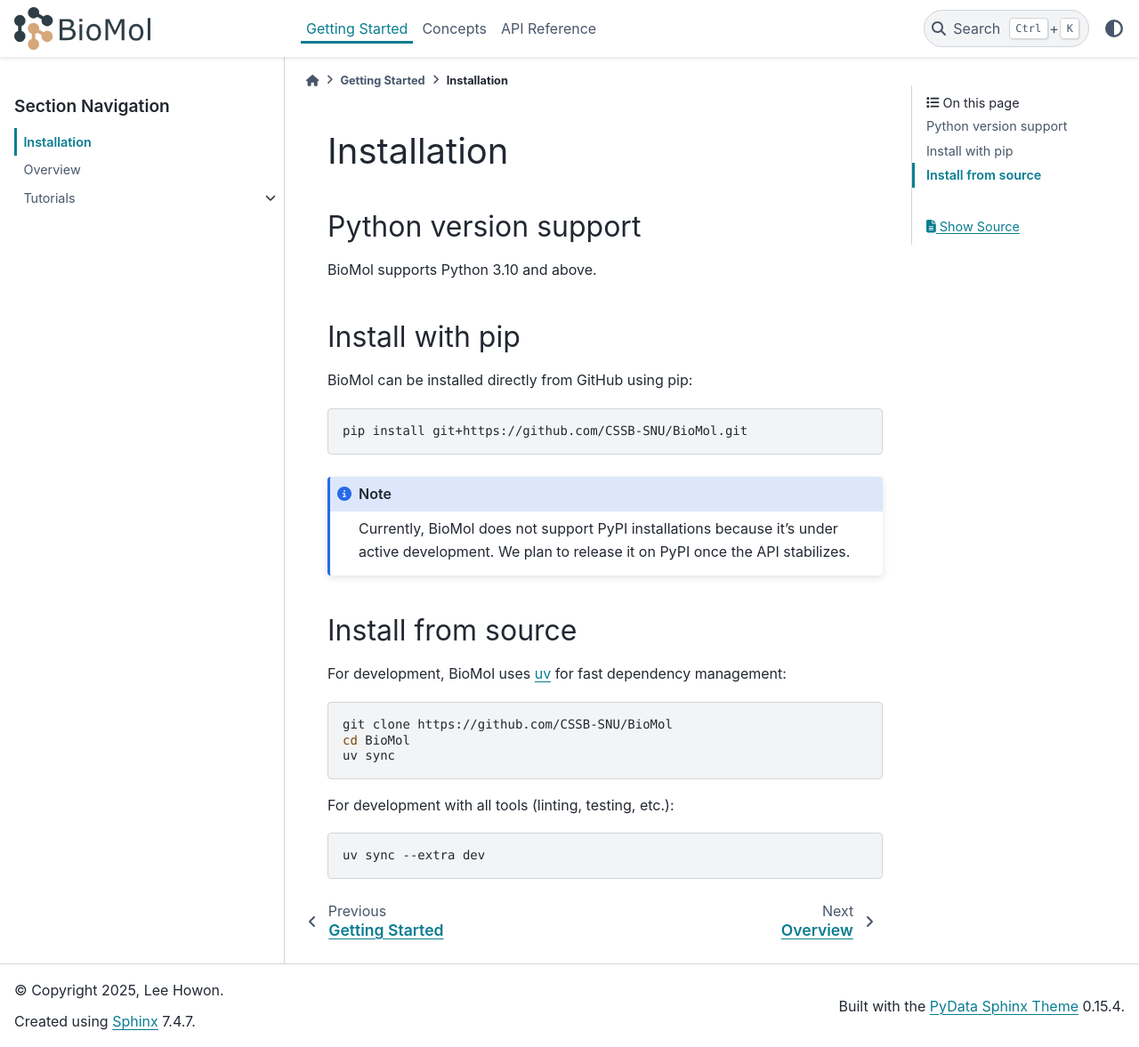
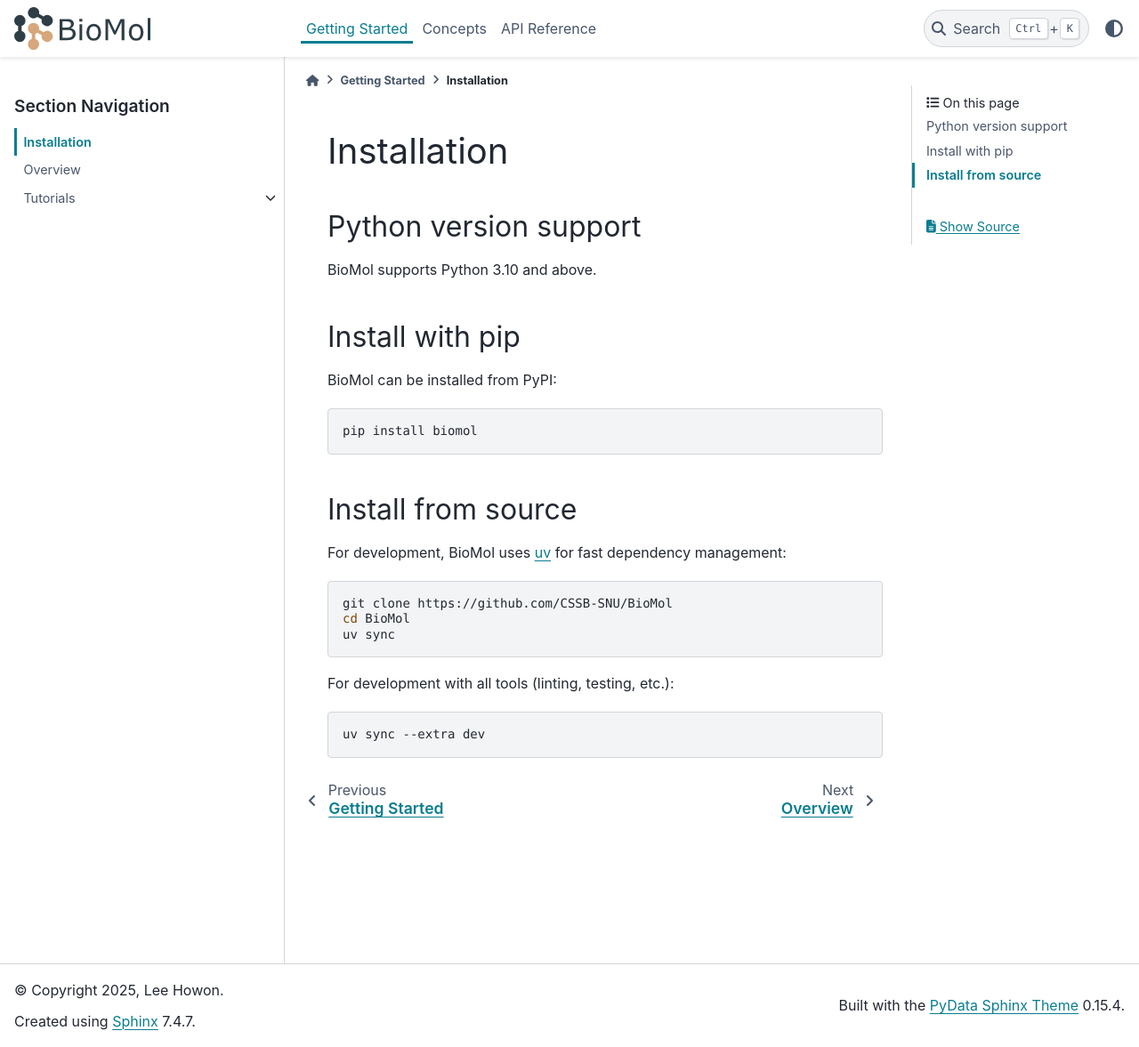
Before and after one commit to CSSB-SNU/BioMol, a Sphinx documentation site: the page built from docs/getting_started/installation.rst, in a window 1280 px wide and 1177 px high. Shown: the whole window at 89% size. Built offline with Sphinx 7.4.7 and the PyData theme 0.15.4, drawn with Linux system fonts in a browser that asks for light colours; pages that are not in the unit, such as notebooks, are missing from menus.

```diff
--- a/docs/getting_started/installation.rst
+++ b/docs/getting_started/installation.rst
@@ -10,16 +10,11 @@ BioMol supports Python 3.10 and above.
 Install with pip
 ----------------
 
-BioMol can be installed directly from GitHub using pip:
+BioMol can be installed from PyPI:
 
 .. code-block:: bash
 
-   pip install git+https://github.com/CSSB-SNU/BioMol.git
-
-.. Note::
-
-   Currently, BioMol does not support PyPI installations because it's under active development.
-   We plan to release it on PyPI once the API stabilizes.
+   pip install biomol
 
 
 Install from source
```
Also changed, not shown: README.md (+3 -11 lines), pyproject.toml (+17 -2 lines).
